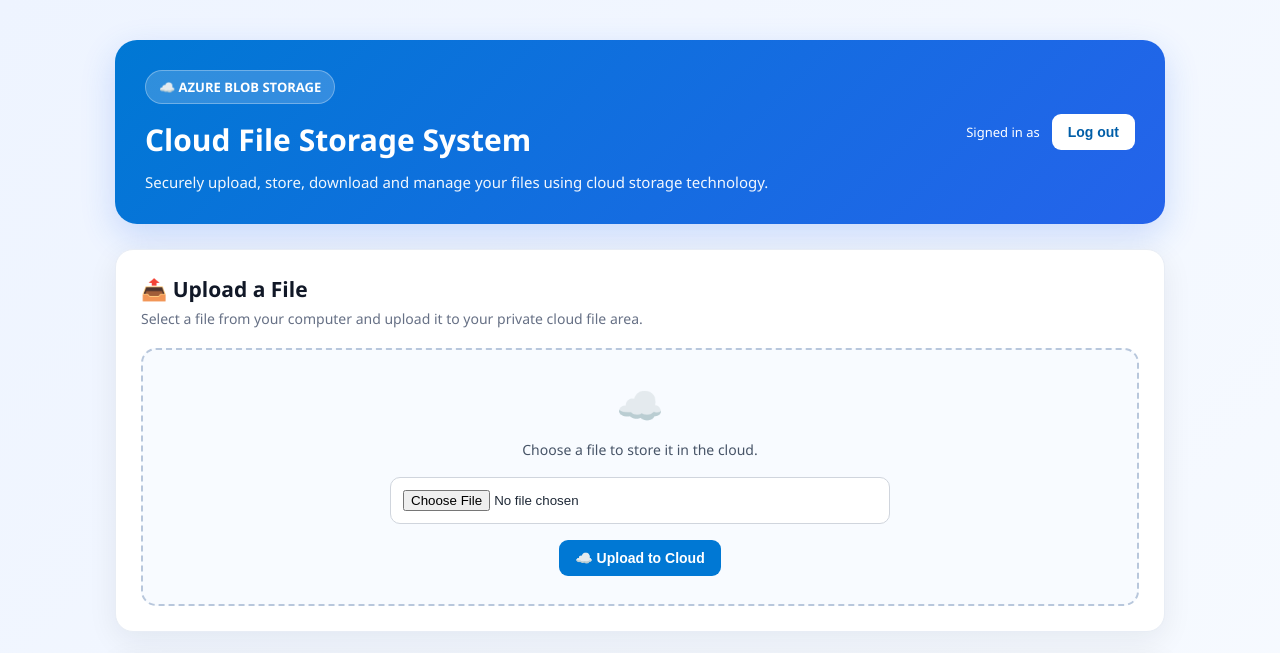
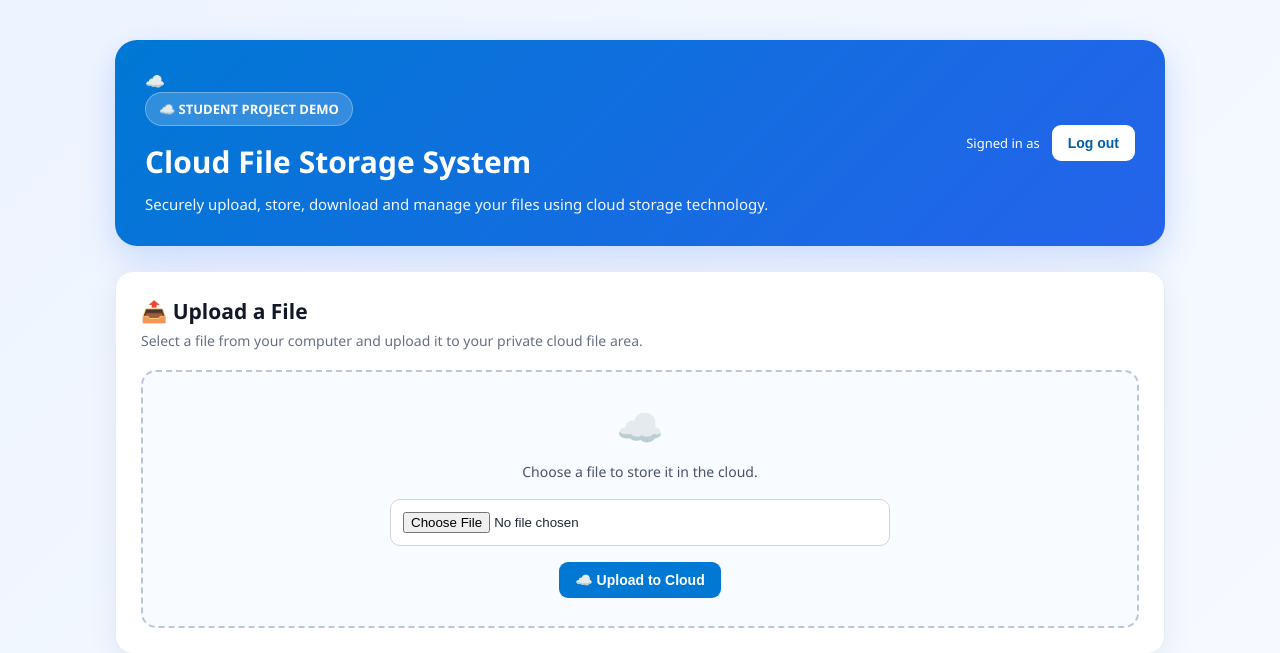
Before and after one commit to namoshree-03/azure-cloud-file-storage, a Flask app: template templates/index.html in a window 1280 px wide. Shown: the top 653 px of the page. Run offline with Flask 3, Linux system fonts and the light colour scheme; the template is opened without the code that fills it, so the values that code supplies are empty.

Commit message:
Update cloud badge to reflect project demo

```diff
--- a/templates/index.html
+++ b/templates/index.html
@@ -23,7 +23,8 @@
   <header class="hero">
     <div class="topbar">
       <div>
-        <div class="cloud-badge">☁️ AZURE BLOB STORAGE</div>
+        <div class="icon">☁️</div>
+        <div class="cloud-badge">☁️ STUDENT PROJECT DEMO</div>
         <h1>Cloud File Storage System</h1>
         <p>Securely upload, store, download and manage your files using cloud storage technology.</p>
       </div>
```
